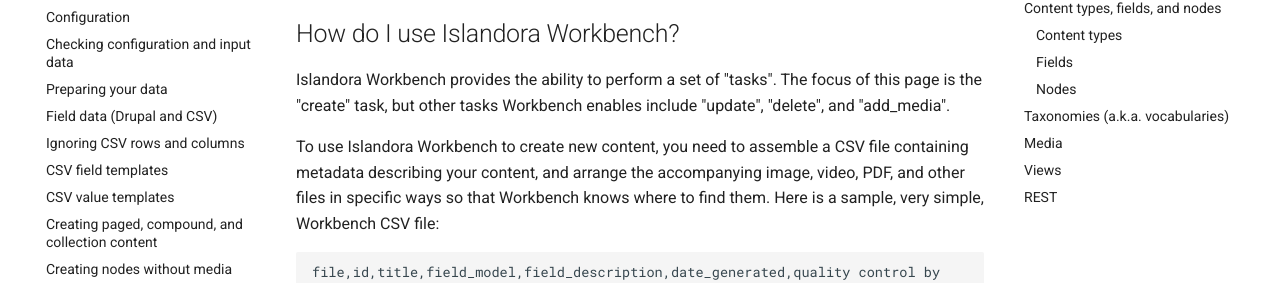
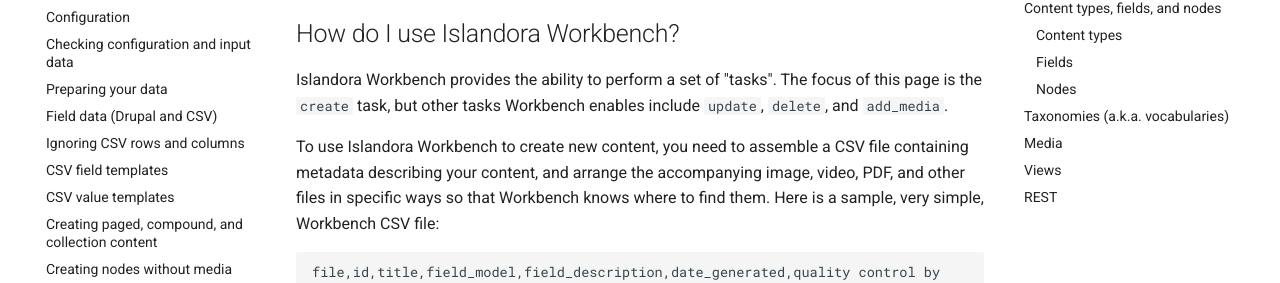
Before and after one commit to mjordan/islandora_workbench_docs, an MkDocs documentation site: the page built from docs/drupal_and_workbench.md, in a window 1280 px wide and 900 px high, scrolled down 495 px. Shown: the part 190-473 px from the top of the window. Built offline with MkDocs 1.6.1 and Material for MkDocs 9.7.7, drawn with Linux system fonts in a browser that asks for light colours; comment, search, counter and statistics services are not loaded; some of the changed text lies outside the part shown.

```diff
--- a/docs/drupal_and_workbench.md
+++ b/docs/drupal_and_workbench.md
@@ -10,7 +10,7 @@ Islandora Workbench lets you manage content in an Islandora repository at scale.
 
 ## How do I use Islandora Workbench?
 
-Islandora Workbench provides the ability to perform a set of "tasks". The focus of this page is the "create" task, but other tasks Workbench enables include "update", "delete", and "add_media".
+Islandora Workbench provides the ability to perform a set of "tasks". The focus of this page is the `create` task, but other tasks Workbench enables include `update`, `delete`, and `add_media`.
 
 To use Islandora Workbench to create new content, you need to assemble a CSV file containing metadata describing your content, and arrange the accompanying image, video, PDF, and other files in specific ways so that Workbench knows where to find them.  Here is a sample, very simple, Workbench CSV file:
 
@@ -81,7 +81,7 @@ To help explain how these two properties work, we will use the following screens
 
 A field has a human-readable label, such as "Copyright date", but that label can change or can be translated, and, more significantly, doesn't need to be unique within a Drupal website. Drupal assigns each field a machine name that is more reliable for software to use than human-readable labels. These field machine names are all lower case, use underscores instead of spaces, and are guaranteed by Drupal to be unique within a content type. In the screenshot above, you can see the machine names in the middle column (you might need to zoom in!). For example, the machine name for the "Copyright date" field is `field_copyright_date`.
 
-A field's "type" determines the structure of the data it can hold. Some common field types used in Islandora are "Text" (and its derivatives "Text (plain)" and "Text (plain, long)"), "Entity Reference", "Typed Relationh", "EDTF", and "Link". These field types are explained in the "[Field Data (CSV and Drupal)](/islandora_workbench_docs/fields/) documentation, but the important point here is that they are all represented differently in your Workbench CSV. For example:
+A field's "type" determines the structure of the data it can hold. Some common field types used in Islandora are "Text" (and its derivatives "Text (plain)" and "Text (plain, long)"), "Entity Reference", "Typed Relationh", "EDTF", and "Link". These field types are explained in the "[Field Data (CSV and Drupal)](/islandora_workbench_docs/fields/)" documentation, but the important point here is that they are all represented differently in your Workbench CSV. For example:
 
 * EDTF fields take dates in the Library of Congress' [Extended Date/Time Format](https://www.loc.gov/standards/datetime/) (an example CSV entry is `1964/2008`)
 * Entity reference fields are used for taxonomy terms (an example entry is `cats:Tabby`, where "cats" is the name of the taxonomy and "Tabby" is the term)
```
